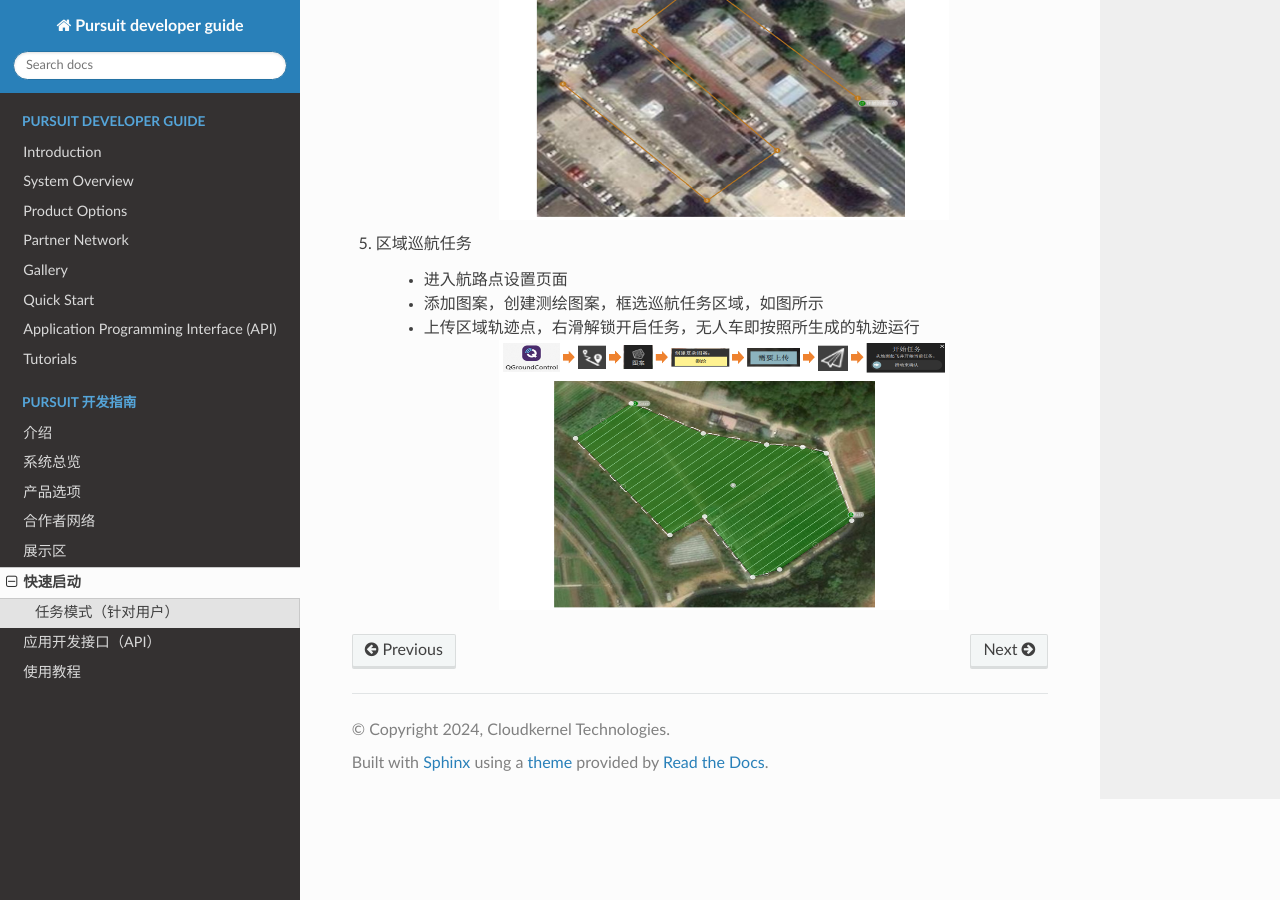
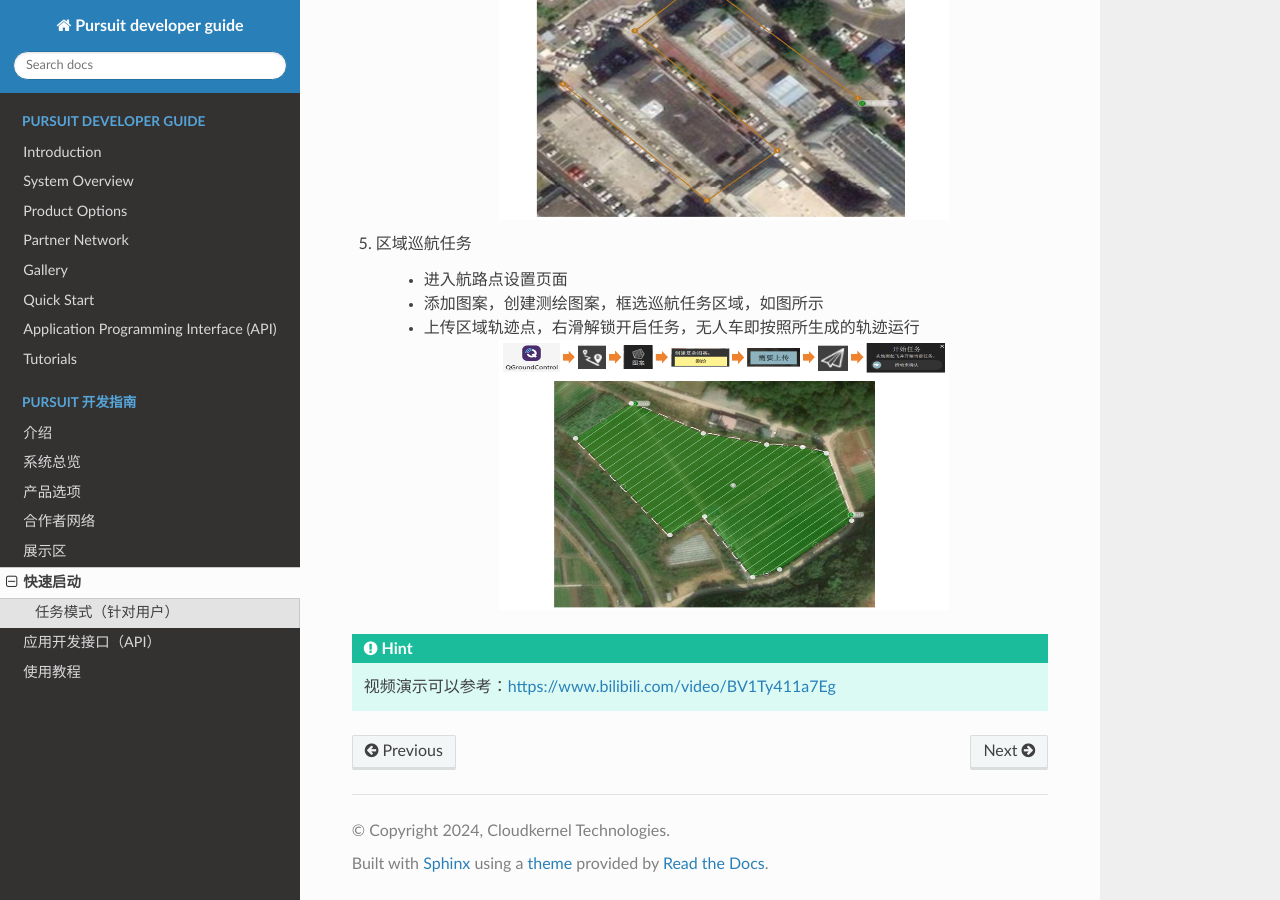
Before and after one commit to cloudkernel-tech/pursuit-guide, a Sphinx documentation site: the page built from docs/quick-start-zh.rst, in a window 1280 px wide and 900 px high, scrolled down 966 px. Built offline with Sphinx 7.4.7 and the Read the Docs theme 2.0.0, drawn with Linux system fonts in a browser that asks for light colours.

Commit message:
add video link for quickstart

```diff
--- a/docs/quick-start-zh.rst
+++ b/docs/quick-start-zh.rst
@@ -57,3 +57,9 @@ Pursuit 自动驾驶仪的设计更侧重于简单的用户界面，采用平板
        :scale: 60 %
        :alt: 巡航任务区域设置
        :align: center
+
+
+
+.. hint::
+
+     视频演示可以参考：https://www.bilibili.com/video/BV1Ty411a7Eg
--- a/docs/quick-start.rst
+++ b/docs/quick-start.rst
@@ -57,3 +57,8 @@ Mission Mode (For Users)
        :scale: 60 %
        :alt: 巡航任务区域设置
        :align: center
+
+
+.. hint::
+
+     视频演示可以参考：https://www.bilibili.com/video/BV1Ty411a7Eg
```
